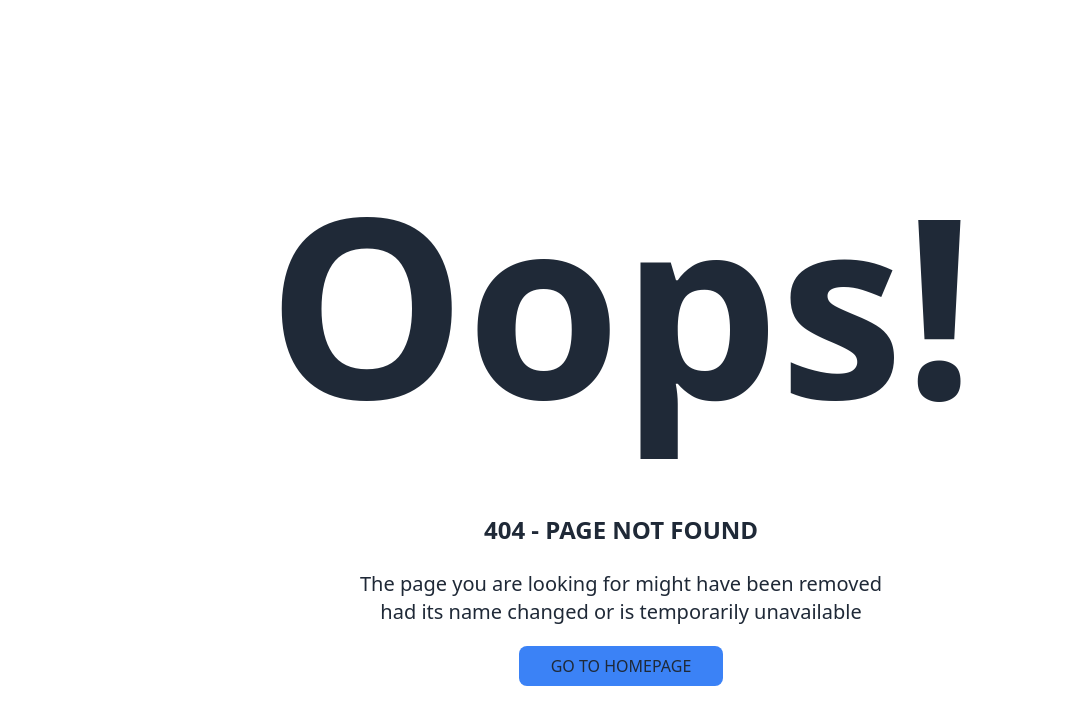
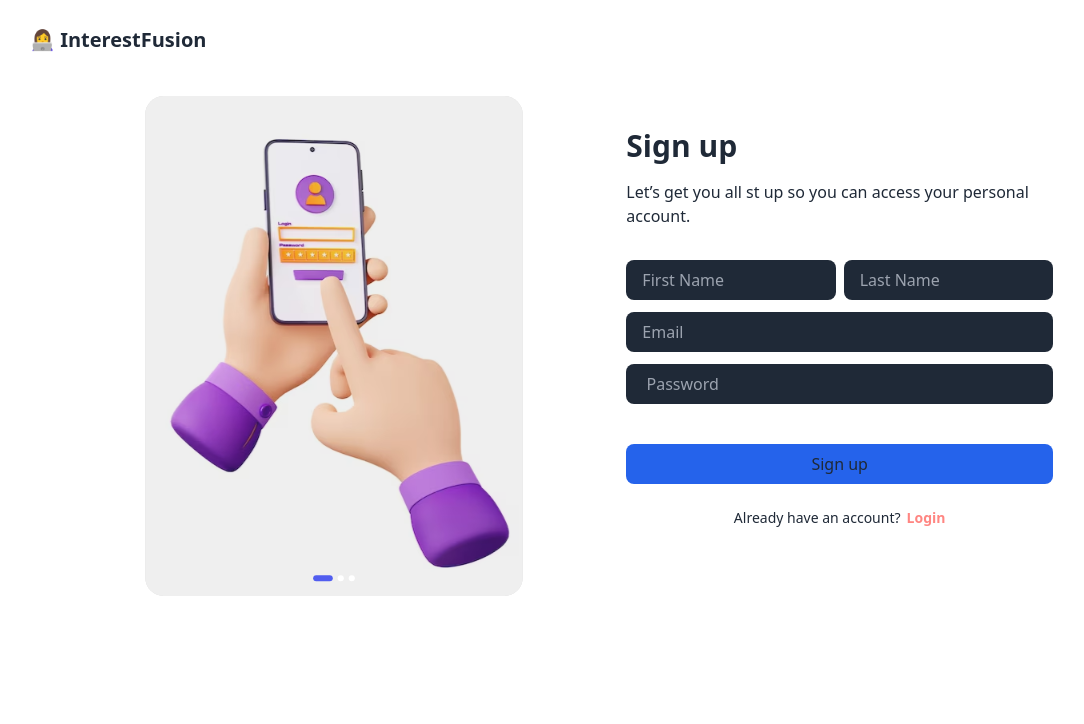
Before and after one commit to tarun824/HackThisFall_InterestFusion, a React (Vite) app in the folder frontend/: page /signup in a window 1280 px wide. Before the commit this address had no page. Shown: the top 724 px of the page, without its empty margins (19-1103 px from the left). Built offline with nearby package versions, Linux system fonts and the light colour scheme.

Commit message:
Made standard design for the Auth process

```diff
--- a/frontend/src/App.jsx
+++ b/frontend/src/App.jsx
@@ -1,6 +1,5 @@
 import { BrowserRouter, Routes, Route } from "react-router-dom";
 import Body from "./components/Body";
-import Login from "./components/Login";
 import Profile from "./components/Profile";
 import { Provider } from "react-redux";
 import appStore from "./utils/appStore";
@@ -29,6 +28,8 @@ import TermsOfService from "./components/Terms";
 import ForgetPassword from "./components/auth/ForgetPassword";
 import VerifyCode from "./components/auth/VerifyCode";
 import SetPassword from "./components/auth/SetPassword";
+import Login from "./components/auth/Login";
+import Signup from "./components/auth/Signup";
 
 function App() {
   try {
@@ -68,11 +69,13 @@ function App() {
             {/* Parent Route with NavBar and Footer */}
             <Route element={<Body />}>
               <Route path="home" element={<Feed />} />
-              <Route path="login" element={<Login2 />} />
               <Route path="profile" element={<Profile />} />
               <Route path="connections" element={<Connections />} />
               <Route path="requests" element={<Requests />} />
             </Route>
+
+            <Route path="login" element={<Login />} />
+            <Route path="signup" element={<Signup />} />
             <Route path="forget-password" element={<ForgetPassword />}></Route>
             <Route path="verify-code" element={<VerifyCode />}></Route>
             <Route path="set-passeword" element={<SetPassword />}></Route>
--- a/frontend/src/components/Navbar/Navbar2.jsx
+++ b/frontend/src/components/Navbar/Navbar2.jsx
@@ -68,7 +68,7 @@ const NavBar2 = () => {
             <Link to="/login" className="btn btn-primary">
               Login
             </Link>
-            <Link to="/login" className="btn btn-secondary">
+            <Link to="/signup" className="btn btn-secondary">
               Signup
             </Link>
           </div>
--- a/frontend/src/components/auth/CommonAuthLayout.jsx
+++ b/frontend/src/components/auth/CommonAuthLayout.jsx
@@ -35,7 +35,7 @@ function CommonAuthLayout(props) {
         </dev>
         <img
           src={props.image}
-          className="h-[600px]  w-[600px] hidden  lg:block  "
+          className="h-[550px]  w-[600px] hidden  lg:block  "
         />
       </div>
     </div>
--- /dev/null
+++ b/frontend/src/components/auth/Login.jsx
@@ -0,0 +1,107 @@
+import React, { useState } from "react";
+import LoginImage from "./../../assets/auth/login.svg";
+import CommonAuthLayout from "./CommonAuthLayout";
+import { Link, useLocation, useNavigate } from "react-router-dom";
+import axios from "axios";
+import { BASE_URL } from "./../../utils/constants";
+import { useDispatch } from "react-redux";
+import { addUser } from "../../utils/userSlice";
+
+function Login() {
+  const navigate = useNavigate();
+  const [email, setEmail] = useState("");
+  const [password, setPassword] = useState("");
+  const [showToast, setShowToast] = useState(null);
+  const dispatch = useDispatch();
+
+  async function LoginButtonFunction() {
+    try {
+      if (!email || !password) {
+        setShowToast("Please enter all details");
+        setTimeout(() => setShowToast(null), 3000);
+        return;
+      }
+      const res = await axios.post(
+        BASE_URL + "/login",
+        {
+          emailId: email,
+          password,
+          playerId: OneSignal.User.PushSubscription.id,
+        },
+        { withCredentials: true }
+      );
+      dispatch(addUser(res.data));
+      console.log(res);
+      return navigate("/");
+    } catch (err) {
+      console.log(err);
+      setShowToast(err?.response?.data || "Something went wrong");
+      setTimeout(() => setShowToast(null), 3000);
+    }
+  }
+
+  return (
+    <div className="flex flex-col w-screen">
+      <div className="flex-1  mt-4">
+        <Link to="/" className="btn btn-ghost ml-8 text-xl">
+          👩‍💻 InterestFusion
+        </Link>
+      </div>
+      <div className="flex mx-16 lg:mx-32 justify-between">
+        <dev className="flex flex-col justify-start mt-12   w-full lg:w-4/12 ">
+          <p className="text-3xl font-semibold my-4">Login</p>
+          <p>Login to access your travelwise account</p>
+
+          <input
+            type="email"
+            value={email}
+            onChange={(e) => setEmail(e.target.value)}
+            placeholder="Email"
+            className="w-full mt-5 px-4 py-2 rounded-lg bg-gray-800 text-white placeholder-gray-400 focus:outline-none focus:ring-2 focus:ring-blue-500"
+          />
+          <input
+            type="password"
+            value={password}
+            onChange={(e) => setPassword(e.target.value)}
+            placeholder=" Password "
+            className="w-full mb-1 mt-3 px-4 py-2 rounded-lg bg-gray-800 text-white placeholder-gray-400 focus:outline-none focus:ring-2 focus:ring-blue-500"
+          />
+          <div className="flex justify-end mr-4 mb-4">
+            <Link to={"/forget-password"}>Forget Passowrd</Link>
+          </div>
+          {showToast != null && (
+            <div className="toast toast-top toast-end">
+              <div className="alert alert-error">
+                <span>{showToast}</span>
+              </div>
+            </div>
+          )}
+          <button
+            type="submit"
+            onClick={LoginButtonFunction}
+            className="w-full px-4 py-2 rounded-lg bg-blue-600 hover:bg-blue-700 transition-colors duration-200"
+          >
+            Login
+          </button>
+          <div className="flex mt-6 justify-center">
+            <p className="text-sm  ">Don’t have an account?</p>
+            <a
+              onClick={() => {
+                navigate("/signup");
+              }}
+              className="text-[#FF8682] text-sm ml-1.5 font-semibold cursor-pointer "
+            >
+              Sign up
+            </a>
+          </div>
+        </dev>
+        <img
+          src={LoginImage}
+          className="h-[550px]  w-[600px] hidden  lg:block  "
+        />
+      </div>
+    </div>
+  );
+}
+
+export default Login;
--- /dev/null
+++ b/frontend/src/components/auth/Signup.jsx
@@ -0,0 +1,128 @@
+import React, { useState } from "react";
+import SignupImage from "./../../assets/auth/signup.svg";
+import CommonAuthLayout from "./CommonAuthLayout";
+import { Link, useLocation, useNavigate } from "react-router-dom";
+import axios from "axios";
+import { BASE_URL } from "./../../utils/constants";
+import { useDispatch } from "react-redux";
+import { addUser } from "../../utils/userSlice";
+
+function Signup() {
+  const navigate = useNavigate();
+  const [firstName, setFirstName] = useState("");
+  const [lastName, setLastName] = useState("");
+  const [email, setEmail] = useState("");
+  const [password, setPassword] = useState("");
+
+  const [showToast, setShowToast] = useState(null);
+  const dispatch = useDispatch();
+
+  async function SignupButtonFunction() {
+    try {
+      if (!email || !password) {
+        setShowToast("Please enter all details");
+        setTimeout(() => setShowToast(null), 3000);
+        return;
+      }
+      const res = await axios.post(
+        BASE_URL + "/signup",
+        {
+          firstName,
+          lastName,
+          emailId: email,
+          password,
+
+          playerId: OneSignal.User.PushSubscription.id,
+        },
+        { withCredentials: true }
+      );
+      dispatch(addUser(res.data.data));
+      return navigate("/profile");
+    } catch (err) {
+      console.log(err);
+      setShowToast(err?.response?.data || "Something went wrong");
+      setTimeout(() => setShowToast(null), 3000);
+    }
+  }
+
+  return (
+    <div className="flex flex-col w-screen">
+      <div className="flex-1  mt-4">
+        <Link to="/" className="btn btn-ghost ml-8 text-xl">
+          👩‍💻 InterestFusion
+        </Link>
+      </div>
+      <div className="flex mx-16  lg:mx-32 justify-between">
+        <img
+          src={SignupImage}
+          className="h-[500px] w-[450px] mt-8 hidden lg:block  "
+        />
+        <dev className="flex flex-col justify-start mt-12 mr-20 w-full lg:w-5/12 ">
+          <p className="text-3xl font-semibold my-4">Sign up</p>
+          <p>
+            Let’s get you all st up so you can access your personal account.
+          </p>
+
+          <div className="flex mt-5">
+            <input
+              type="text"
+              value={firstName}
+              onChange={(e) => setFirstName(e.target.value)}
+              placeholder="First Name"
+              className="w-full mb-1 mt-3 px-4 py-2 rounded-lg bg-gray-800 text-white placeholder-gray-400 focus:outline-none focus:ring-2 focus:ring-blue-500"
+            />
+            <input
+              type="text"
+              value={lastName}
+              onChange={(e) => setLastName(e.target.value)}
+              placeholder="Last Name"
+              className="w-full ml-2 mb-1 mt-3 px-4 py-2 rounded-lg bg-gray-800 text-white placeholder-gray-400 focus:outline-none focus:ring-2 focus:ring-blue-500"
+            />
+          </div>
+          <input
+            type="email"
+            value={email}
+            onChange={(e) => setEmail(e.target.value)}
+            placeholder="Email"
+            className="w-full mt-2 px-4 py-2 rounded-lg bg-gray-800 text-white placeholder-gray-400 focus:outline-none focus:ring-2 focus:ring-blue-500"
+          />
+          <input
+            type="password"
+            value={password}
+            onChange={(e) => setPassword(e.target.value)}
+            placeholder=" Password "
+            className="w-full mb-10 mt-3  px-4 py-2 rounded-lg bg-gray-800 text-white placeholder-gray-400 focus:outline-none focus:ring-2 focus:ring-blue-500"
+          />
+
+          {showToast != null && (
+            <div className="toast toast-top toast-end">
+              <div className="alert alert-error">
+                <span>{showToast}</span>
+              </div>
+            </div>
+          )}
+          <button
+            type="submit"
+            onClick={SignupButtonFunction}
+            className="w-full px-4 py-2 rounded-lg bg-blue-600 hover:bg-blue-700 transition-colors duration-200"
+          >
+            Sign up
+          </button>
+          <div className="flex mt-6 justify-center">
+            <p className="text-sm  ">Already have an account?</p>
+            <a
+              onClick={() => {
+                navigate("/login");
+              }}
+              className="text-[#FF8682] text-sm ml-1.5 font-semibold cursor-pointer"
+            >
+              Login
+            </a>
+          </div>
+        </dev>
+      </div>
+    </div>
+  );
+}
+
+export default Signup;
```
Also changed, not shown: frontend/src/components/Landingpage/Landingpage.jsx (+149 -70 lines), frontend/src/assets/auth/login.svg (added), frontend/src/assets/auth/signup.svg (added).
